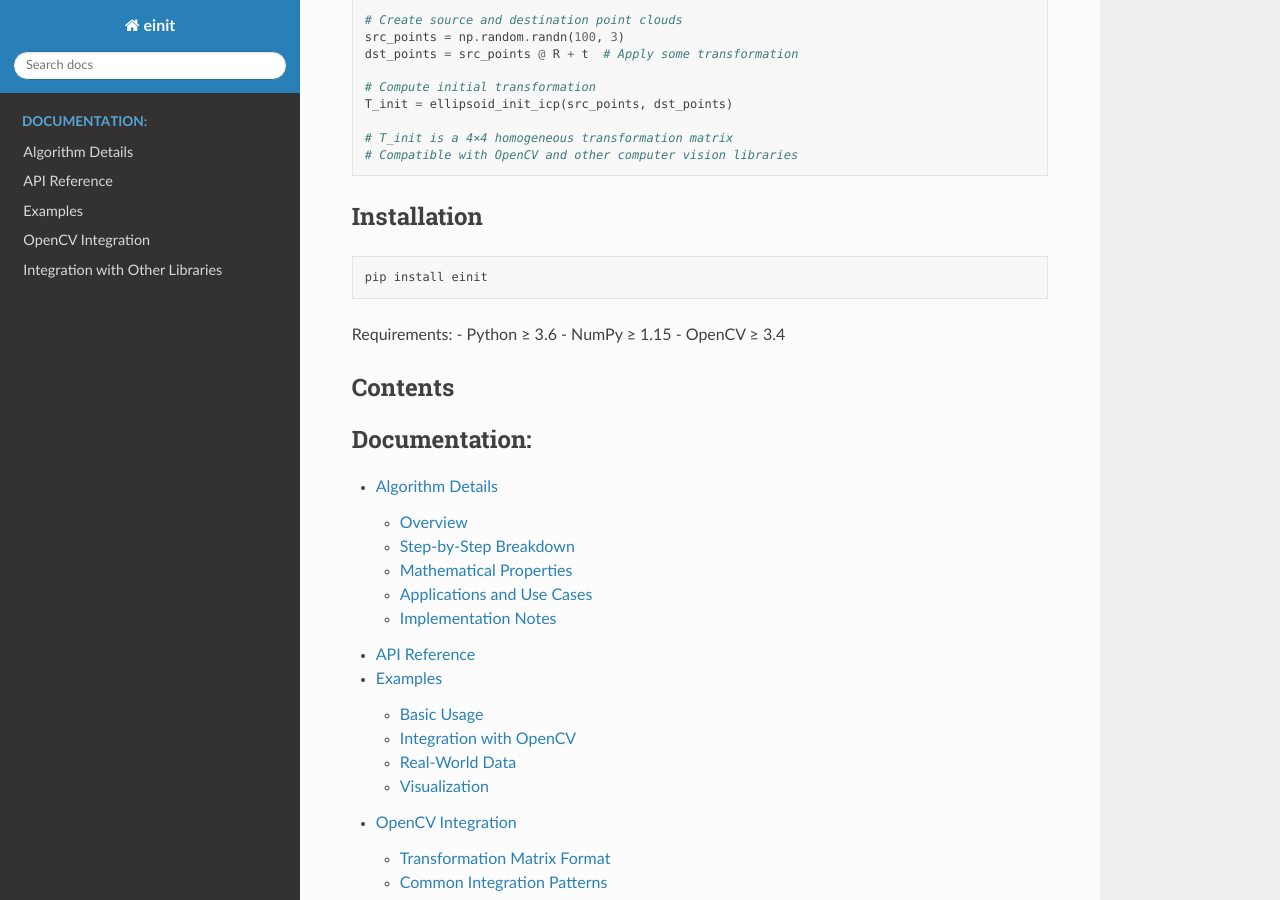
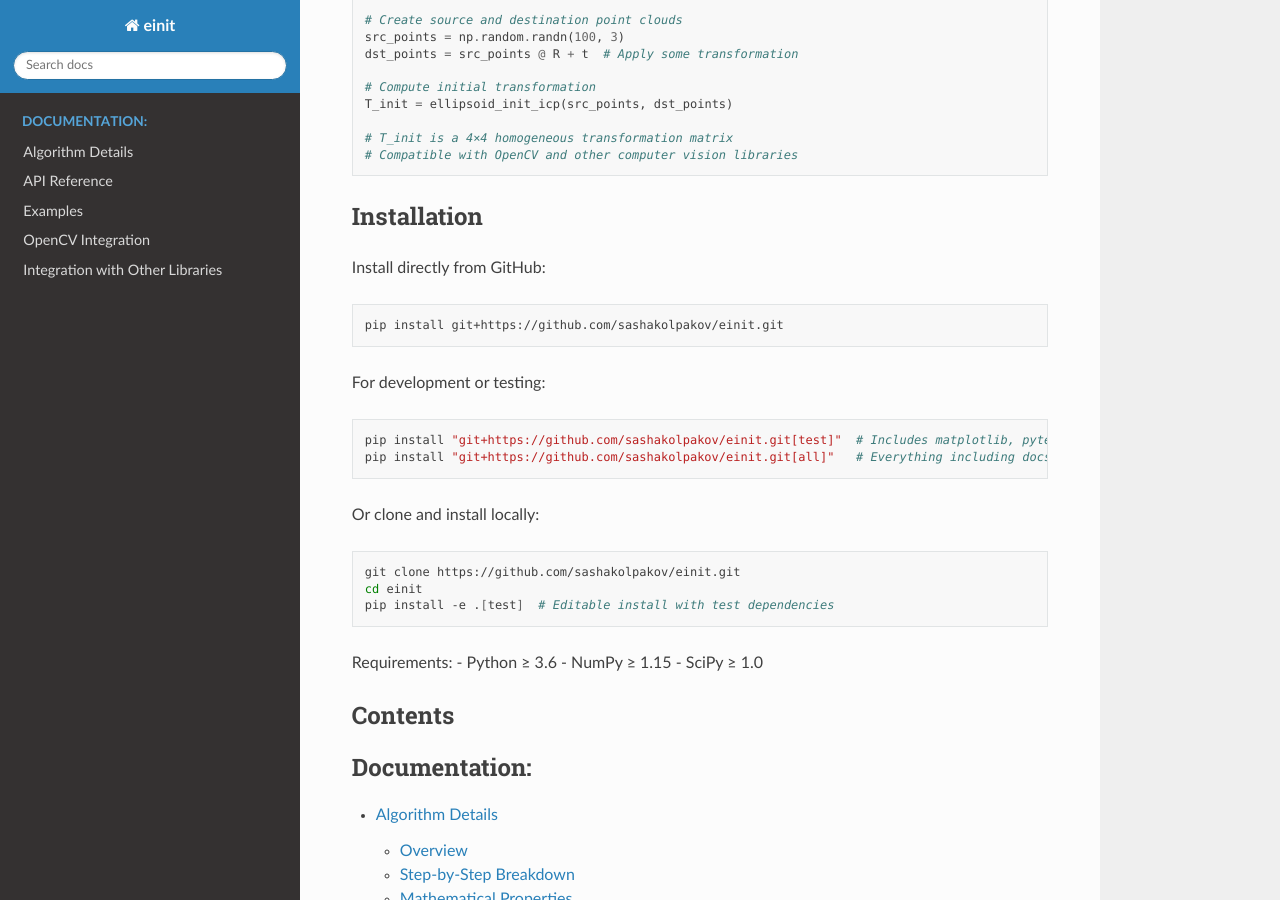
Before and after one commit to sashakolpakov/einit, a Sphinx documentation site: the page built from docs/index.rst, in a window 1280 px wide and 900 px high, scrolled down 607 px. Built offline with Sphinx 7.4.7 and the Read the Docs theme 3.1.0, drawn with Linux system fonts in a browser that asks for light colours.

```diff
--- a/docs/index.rst
+++ b/docs/index.rst
@@ -43,14 +43,31 @@ Quick Start
 Installation
 ------------
 
+Install directly from GitHub:
+
 .. code-block:: bash
 
-   pip install einit
+   pip install git+https://github.com/sashakolpakov/einit.git
+
+For development or testing:
+
+.. code-block:: bash
+
+   pip install "git+https://github.com/sashakolpakov/einit.git[test]"  # Includes matplotlib, pytest
+   pip install "git+https://github.com/sashakolpakov/einit.git[all]"   # Everything including docs
+
+Or clone and install locally:
+
+.. code-block:: bash
+
+   git clone https://github.com/sashakolpakov/einit.git
+   cd einit
+   pip install -e .[test]  # Editable install with test dependencies
 
 Requirements:
 - Python ≥ 3.6
 - NumPy ≥ 1.15
-- OpenCV ≥ 3.4
+- SciPy ≥ 1.0
 
 Contents
 --------
```
Also changed, not shown: README.md (+12 -3 lines).
